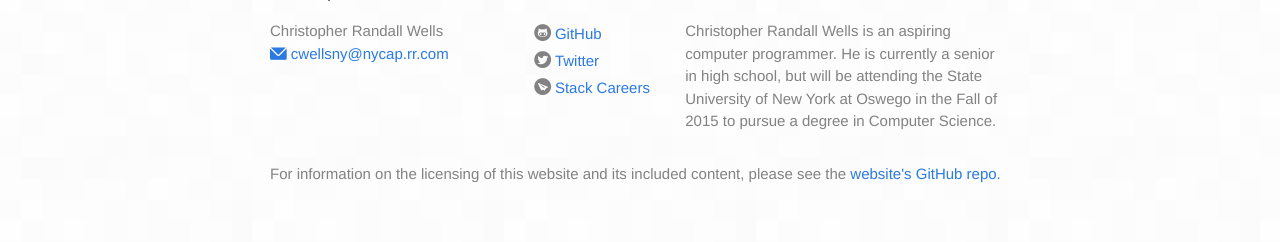
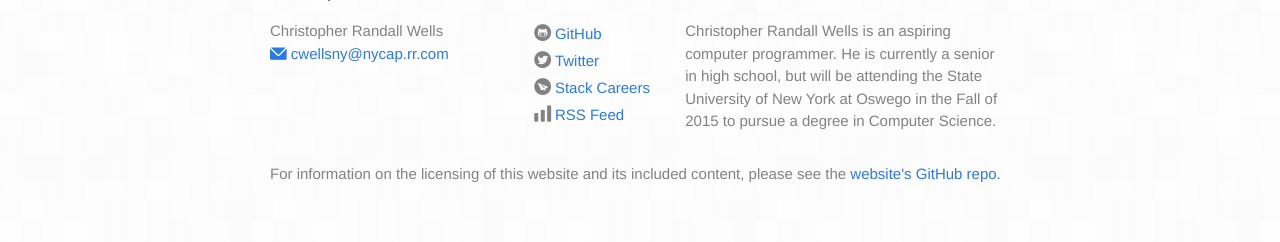
Before and after one commit to ExcaliburZero/christopher-randall-wells.divshot.io, a Jekyll site: the page built from index.html, in a window 1280 px wide. Shown: the part 1765-2007 px from the top of the page. Built offline with Jekyll 4.4.1, drawn with Linux system fonts in a browser that asks for light colours.

Commit message:
Added RSS feed entry to footer
Added an icon for and link to the website's RSS feed in the footer.

Closes #32

```diff
--- a/_includes/footer.html
+++ b/_includes/footer.html
@@ -45,6 +45,15 @@
             </a>
           </li>
           {% endif %}
+          <li>
+            <a href="{{ "/feed.xml" | prepend: site.baseurl }}">
+              <span class="icon  icon--rss">
+                <i class="icon-chart_alt footer-social-icon"></i>
+              </span>
+
+              <span class="username">RSS Feed</span>
+            </a>
+          </li>
         </ul>
       </div>
 
```
